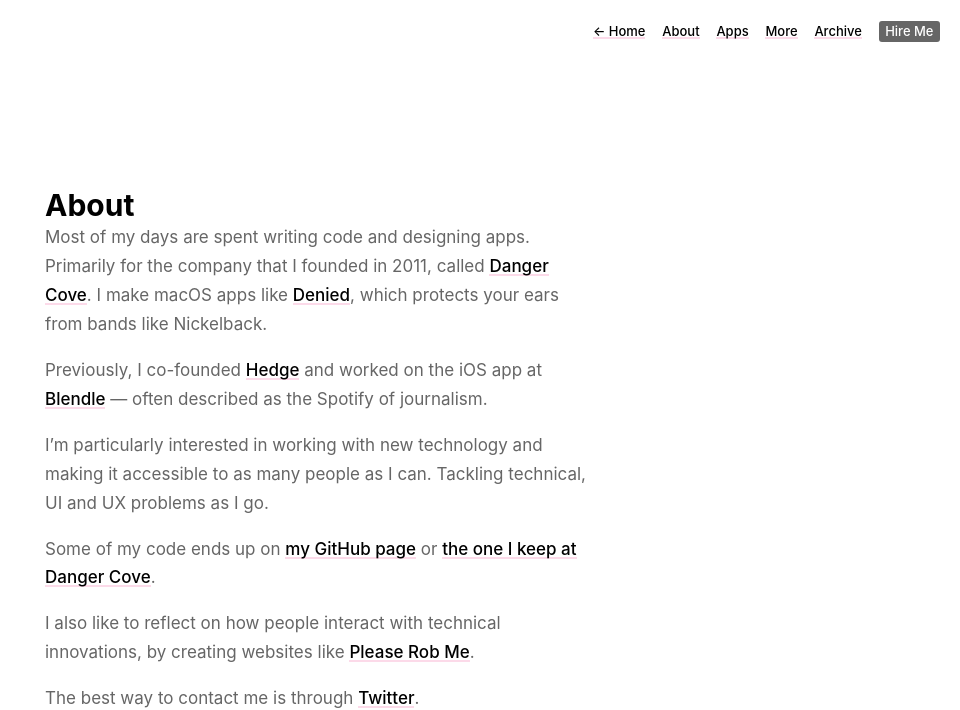
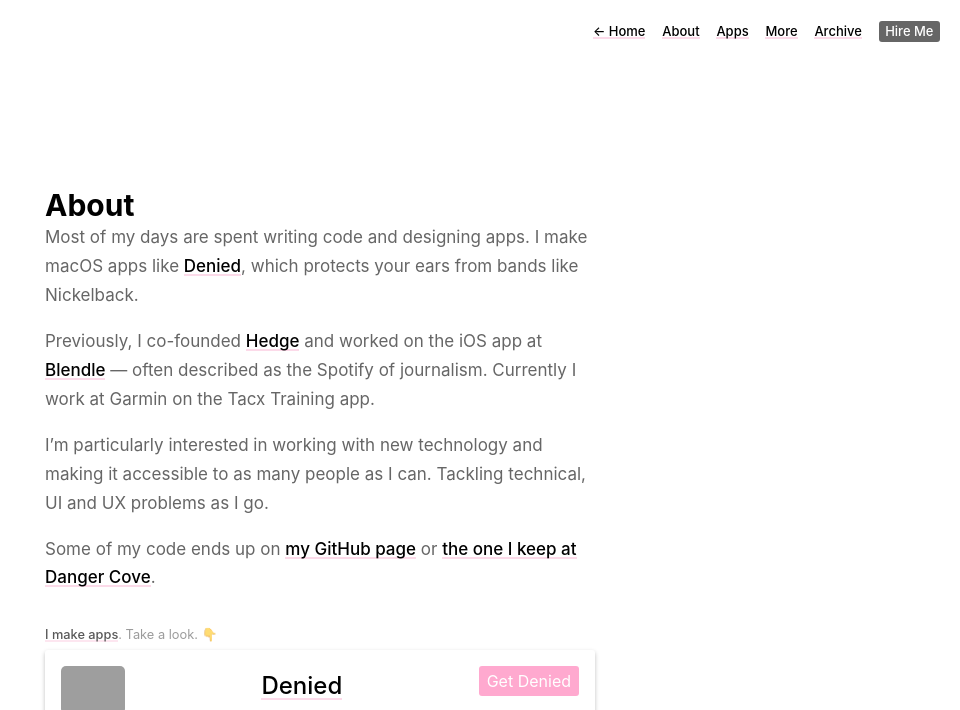
Before and after one commit to boyvanamstel/shorts.boy.sh, a Jekyll site: the page built from about.md, in a window 1280 px wide. Shown: the top 710 px of the page, without its empty margins (320-1280 px from the left). Built offline with Jekyll 4.4.1, drawn with Linux system fonts in a browser that asks for light colours; some of the changed text lies outside the part shown; grey boxes are pictures that could not be loaded.

Commit message:
Update about

```diff
--- a/about.md
+++ b/about.md
@@ -7,17 +7,10 @@
 apps: [denied]
 ---
 
-Most of my days are spent writing code and designing apps. Primarily for the company that I founded in 2011, called [Danger Cove](http://www.dangercove.com). I make macOS apps like [Denied](https://www.denied.app), which protects your ears from bands like Nickelback.
+Most of my days are spent writing code and designing apps. I make macOS apps like [Denied](https://www.dangercove.com/denied), which protects your ears from bands like Nickelback.
 
-Previously, I co-founded [Hedge](https://hedge.video) and worked on the iOS app at [Blendle](https://blendle.com) &mdash; often described as the Spotify of journalism.
+Previously, I co-founded [Hedge](https://hedge.video) and worked on the iOS app at [Blendle](https://blendle.com) &mdash; often described as the Spotify of journalism. Currently I work at Garmin on the Tacx Training app.
 
 I’m particularly interested in working with new technology and making it accessible to as many people as I can. Tackling technical, UI and UX problems as I go.
 
 Some of my code ends up on [my GitHub page](https://www.github.com/boyvanamstel) or [the one I keep at Danger Cove](https://www.github.com/dangercove).
-
-I also like to reflect on how people interact with technical innovations, by creating websites like [Please Rob Me](http://news.bbc.co.uk/2/hi/technology/8521598.stm).
-
-The best way to contact me is through [Twitter](https://www.twitter.com/boyvanamstel).
-
-![Picture of me chilling on a dune](/assets/img/chillin-on-a-dune.jpg)
-_– This is me, chilling on a dune_
```
